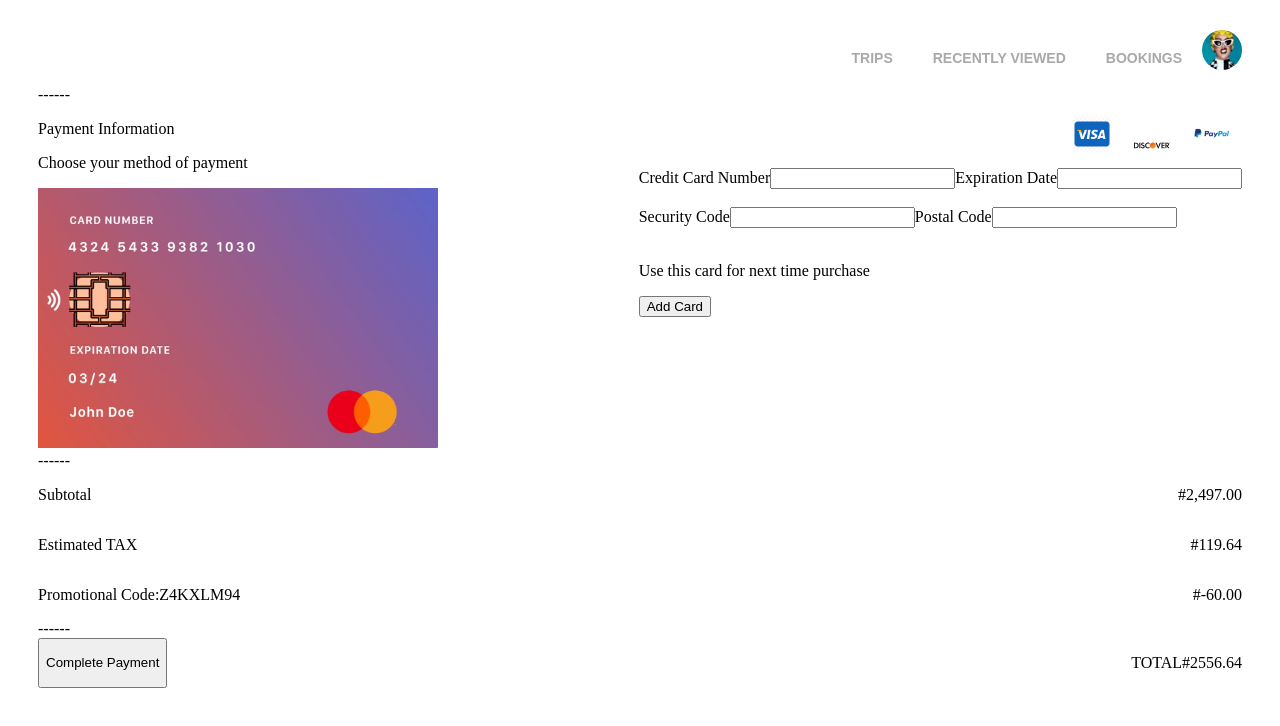
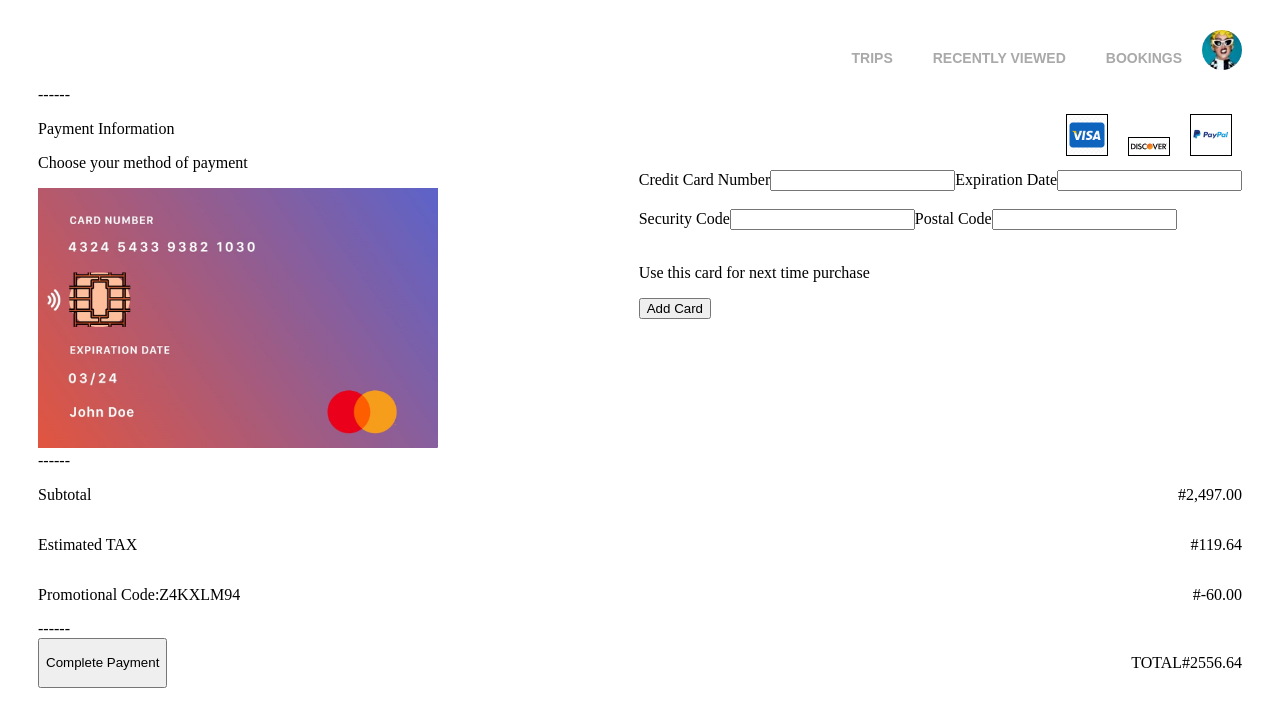
Before and after one commit to iamAbayomi/ncktech-test, a Vue app: page / in a window 1280 px wide. Shown: the top 726 px of the page. Built offline with nearby package versions, Linux system fonts and the light colour scheme.

Commit message:
added border to test payment logo

```diff
--- a/src/App.vue
+++ b/src/App.vue
@@ -167,6 +167,7 @@ export default {
   /* height: 50px; */
   margin: 10px;
   width: 40px;
+  border:1px solid;
 }
 
 .card-type{
```
